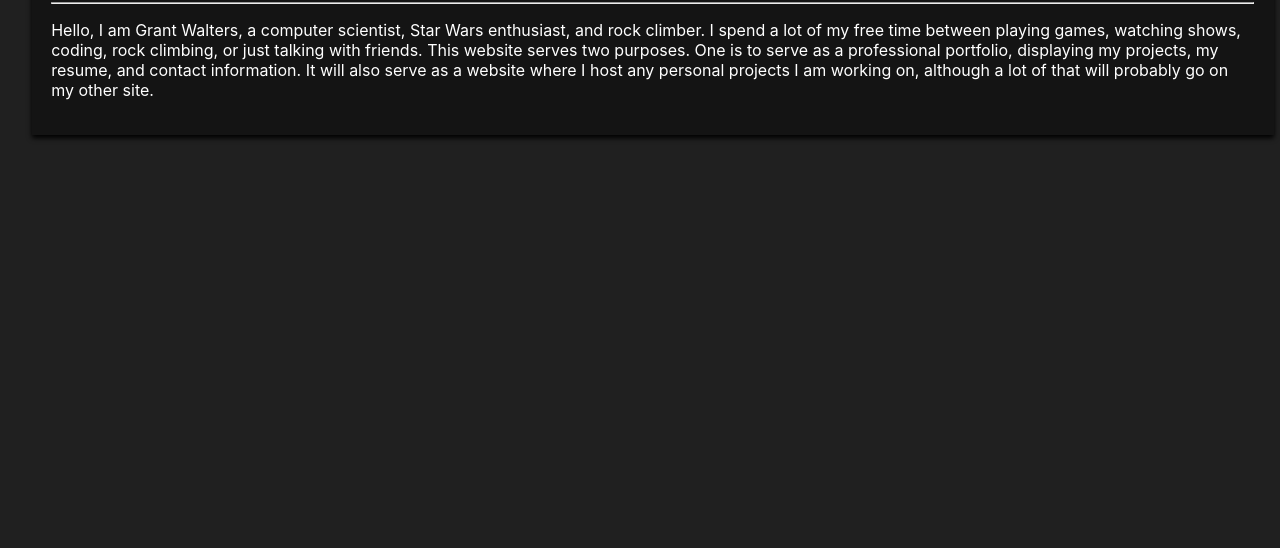
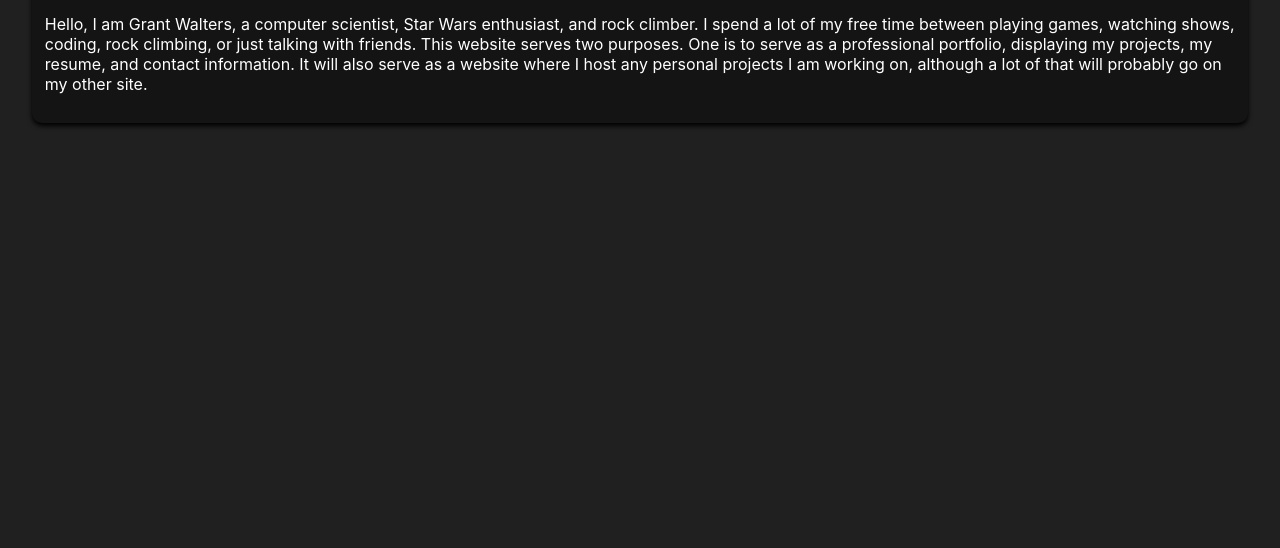
Before and after one commit to grant-walters/website, a React app: page / in a window 1280 px wide. Shown: the part 252-800 px from the top of the page. Built offline with nearby package versions, Linux system fonts and the light colour scheme.

Commit message:
CSS tweaks

```diff
--- a/src/main.css
+++ b/src/main.css
@@ -69,15 +69,15 @@
 .content {
 	margin: 2.5%;
 	box-shadow: 0px 3px 5px black;
-	width: 94%;
 	background-color: #141414;
 	color: white;
-	padding: 1.5%;
+	padding: 1%;
+	border-radius: 10px;
 }
 
 .content:hover {
 	margin: 2%;
-	padding: 2%;
+	padding: 1.5%;
 }
 
 .heading {
```
